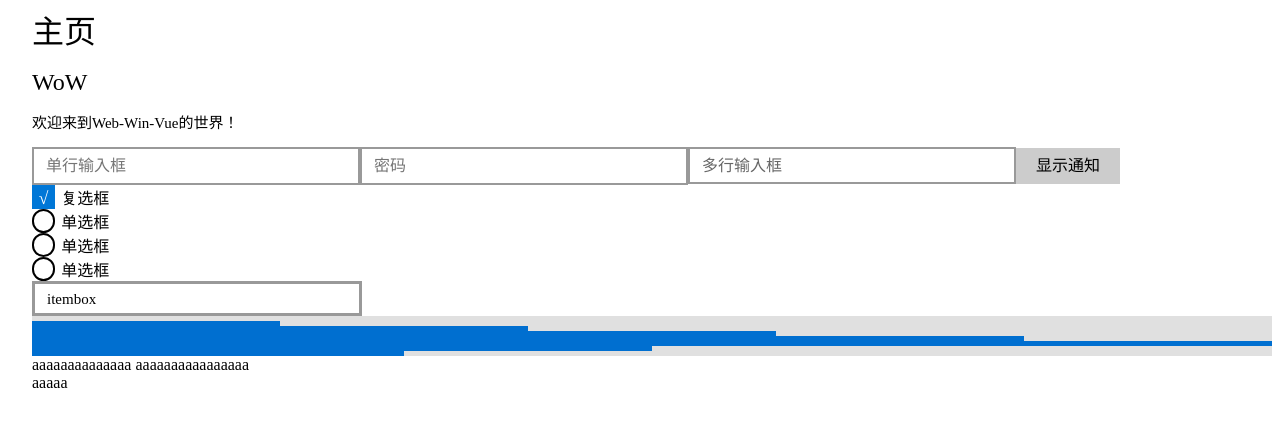
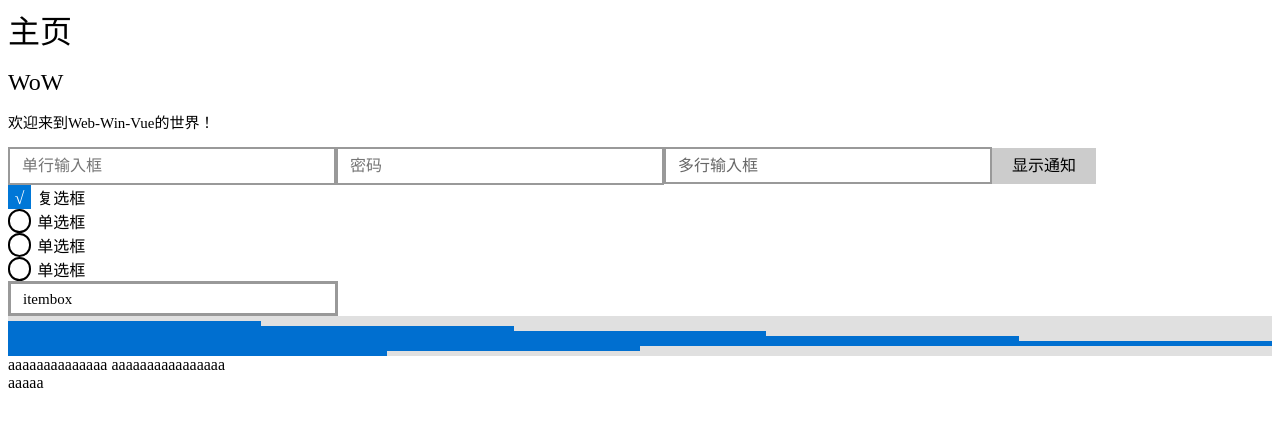
Before and after one commit to HHCL233/web-win-vue, a Vue app: page /#/test in a window 1280 px wide. Shown: the top 426 px of the page. Built offline with nearby package versions, Linux system fonts and the light colour scheme.

Commit message:
fix: 修复iframe左侧不是24px间距

```diff
--- a/src/Test1.vue
+++ b/src/Test1.vue
@@ -50,7 +50,7 @@ const menu = ref([
 </script>
 <template>
   <div class="background" @contextmenu.prevent="handleRightClick">
-    <div style="margin-left: 24px;">
+    <div>
       <h1 style="font-weight: normal; margin-top: -2.5px; margin-bottom: 20px">主页</h1>
       <h2 style="font-weight: normal; margin-top: -2.5px; margin-bottom: 10px;font-size: 24px;">WoW</h2>
       <p style="font-size: 15px;">欢迎来到Web-Win-Vue的世界！</p>
--- a/src/components/webwin/webwin-tab.vue
+++ b/src/components/webwin/webwin-tab.vue
@@ -70,6 +70,7 @@ iframe {
     position: relative;
     display: inline-block;
     overflow:auto;
+    margin-left: 24px;
 }
 
 .iframe-container.folded {
```
Also changed, not shown: 2 other files (tests, documents, lock files or other folders).
